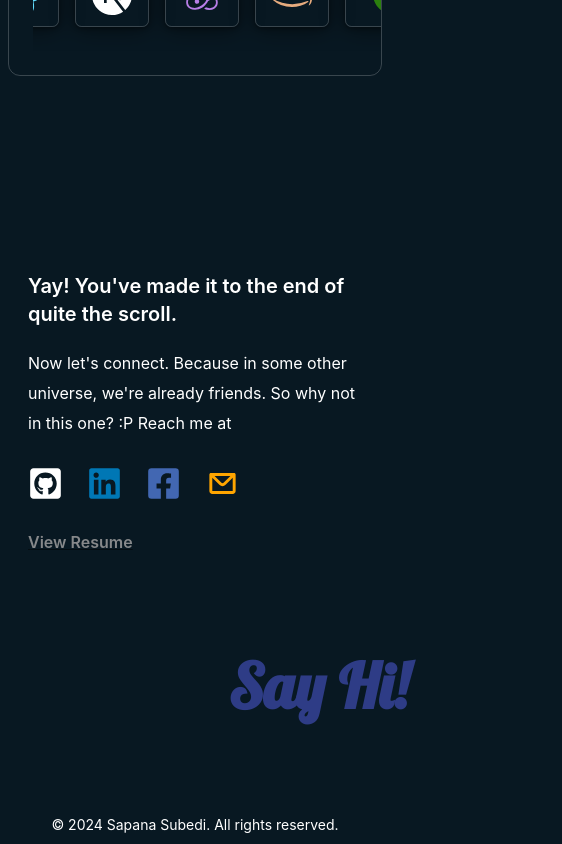
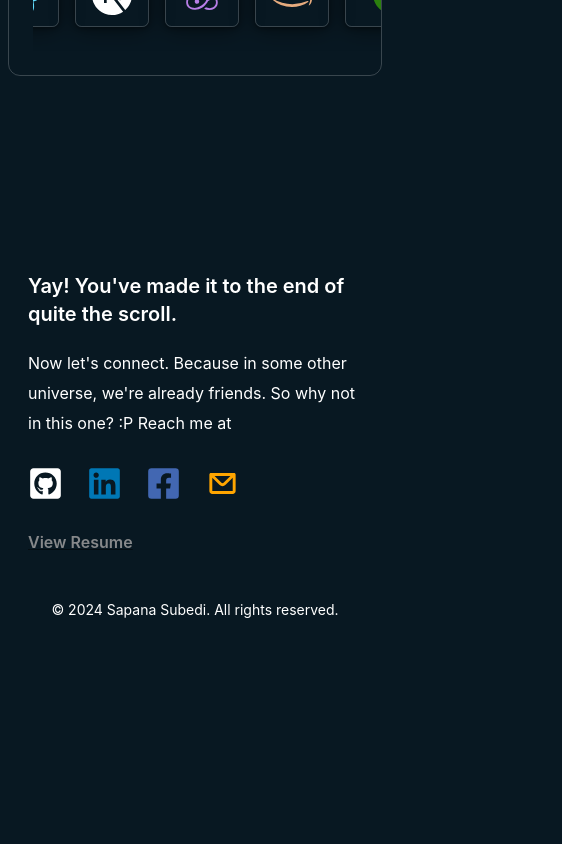
Before and after one commit to Sapnaasubedi/my-portfolio, a Next.js app: page / in a window 390 px wide. Shown: the part 5779-6623 px from the top of the page, 562 px wide, since content can reach past the window. After the commit the page ends 6408 px from the top, so only its background shows below. Built offline with nearby package versions, Linux system fonts and the light colour scheme.

Commit message:
fix: contact page

```diff
--- a/src/modules/Contact.tsx
+++ b/src/modules/Contact.tsx
@@ -74,8 +74,6 @@ const Contact = () => {
           </Col>
           <Col xs={24} sm={24} md={12} lg={6} xl={6}>
             <div className="animated-div">
-              <div className="css-1jlnxoy">
-                <div className="text-viewer">
                   <p
                     style={{
                       lineHeight: `92px`,
@@ -83,7 +81,6 @@ const Contact = () => {
                       fontWeight: `900`,
                       fontSize: `62px`,
                     }}
-                    className="view-mode unstyled style-65ac04ad-3889-4baa-a93e-455d2dc05593"
                   >
                     <span
                       style={{
@@ -93,8 +90,6 @@ const Contact = () => {
                       Say Hi!
                     </span>
                   </p>
-                </div>
-              </div>
             </div>
           </Col>
         </Row>
--- a/src/modules/styles/animation.css
+++ b/src/modules/styles/animation.css
@@ -1,8 +1,8 @@
-
+/* Keyframes for larger screens */
 @keyframes slideInAndPause {
   0% {
     opacity: 0;
-      transform: translateX(-30%);
+    transform: translateX(30%);
   }
   30% {
     opacity: 1;
@@ -18,7 +18,15 @@
   }
 }
 
+
 .animated-div {
   animation: slideInAndPause 5s linear infinite;
   animation-fill-mode: forwards;
 }
+
+
+@media (max-width: 600px) {
+  .animated-div {
+    display: none;
+  }
+}
```
Also changed, not shown: src/modules/AboutMe/BeyondPortfolio.tsx (+5 -5 lines). Lines whose indentation alone changed are shown as unchanged.
